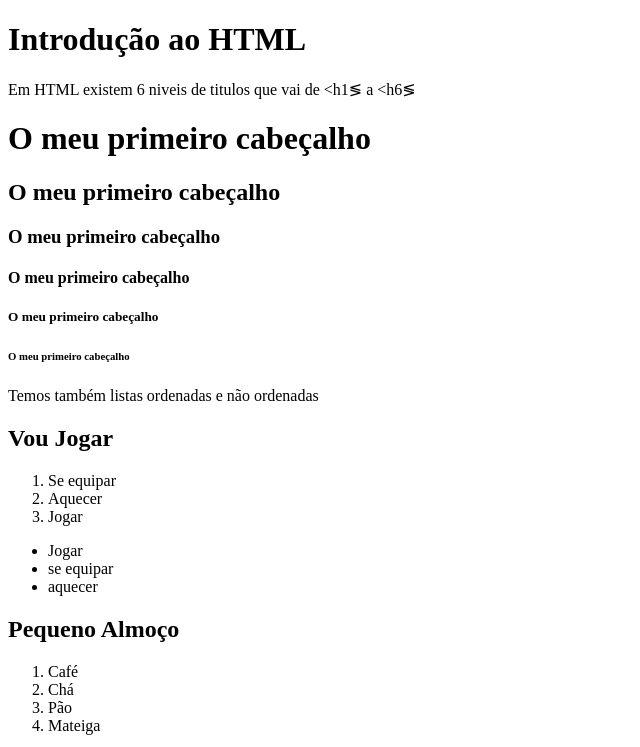
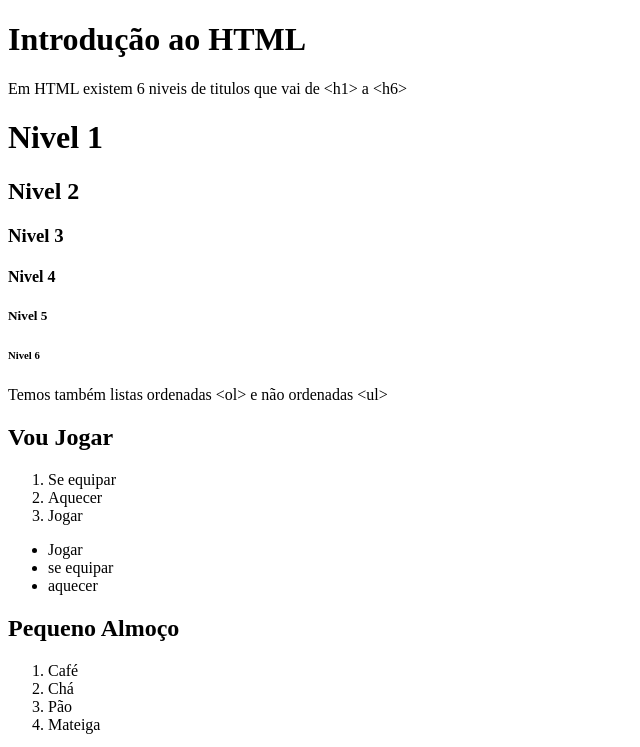
Before and after one commit to JoelManuel2011/unitelcode, a plain HTML site: page Aula1/index.html in a window 1280 px wide. Shown: the top 747 px of the page, without its empty margins (0-640 px from the left). Drawn offline with Linux system fonts and the light colour scheme.

Commit message:
Update index.html

```diff
--- a/Aula1/index.html
+++ b/Aula1/index.html
@@ -3,18 +3,18 @@
 <head>
     <meta charset="UTF-8">
     <meta name="viewport" content="width=device-width, initial-scale=1.0">
-    <title>Unitel codeL</title>
+    <title>Unitel code</title>
 </head>
 <body>
     <h1>Introdução ao HTML</h1>
-    <p>Em HTML existem 6 niveis de titulos que vai de &lt;h1&lg; a &lt;h6&lg;</p>
-    <h1>O meu primeiro cabeçalho</h1>
-    <h2>O meu primeiro cabeçalho</h2>
-    <h3>O meu primeiro cabeçalho</h3>
-    <h4>O meu primeiro cabeçalho</h4>
-    <h5>O meu primeiro cabeçalho</h5>
-    <h6>O meu primeiro cabeçalho</h6>
-    <p>Temos também listas ordenadas e não ordenadas</p>
+    <p>Em HTML existem 6 niveis de titulos que vai de &lt;h1&gt; a &lt;h6&gt;</p>
+    <h1>Nivel 1</h1>
+    <h2>Nivel 2</h2>
+    <h3>Nivel 3</h3>
+    <h4>Nivel 4</h4>
+    <h5>Nivel 5</h5>
+    <h6>Nivel 6</h6>
+    <p>Temos também listas ordenadas &lt;ol&gt; e não ordenadas &lt;ul&gt;</p>
     <h2>Vou Jogar</h2>
     <ol>
         <li>Se equipar</li>
```
